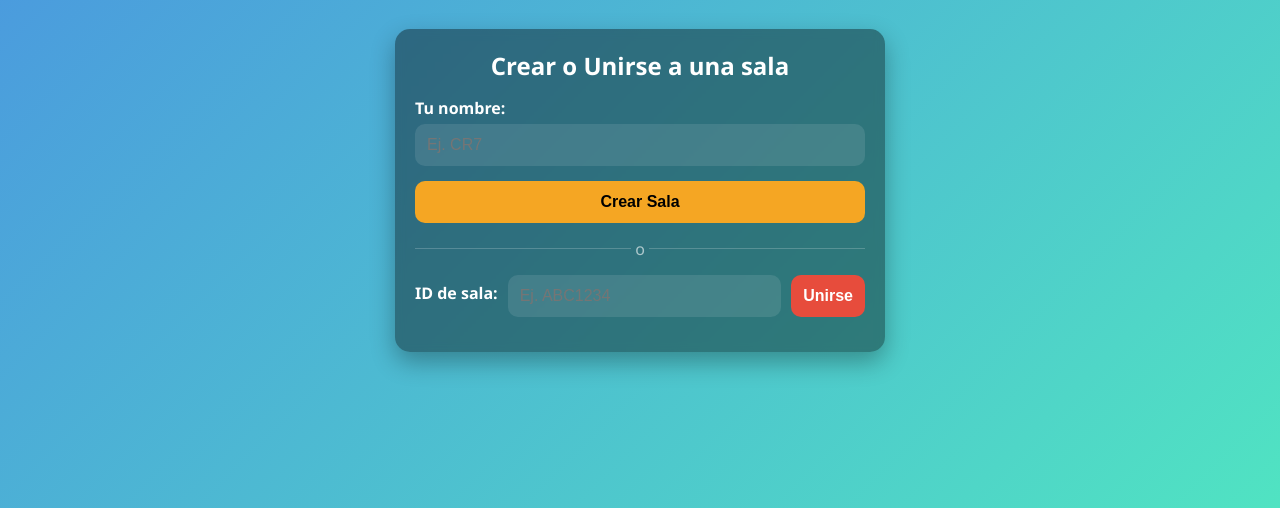
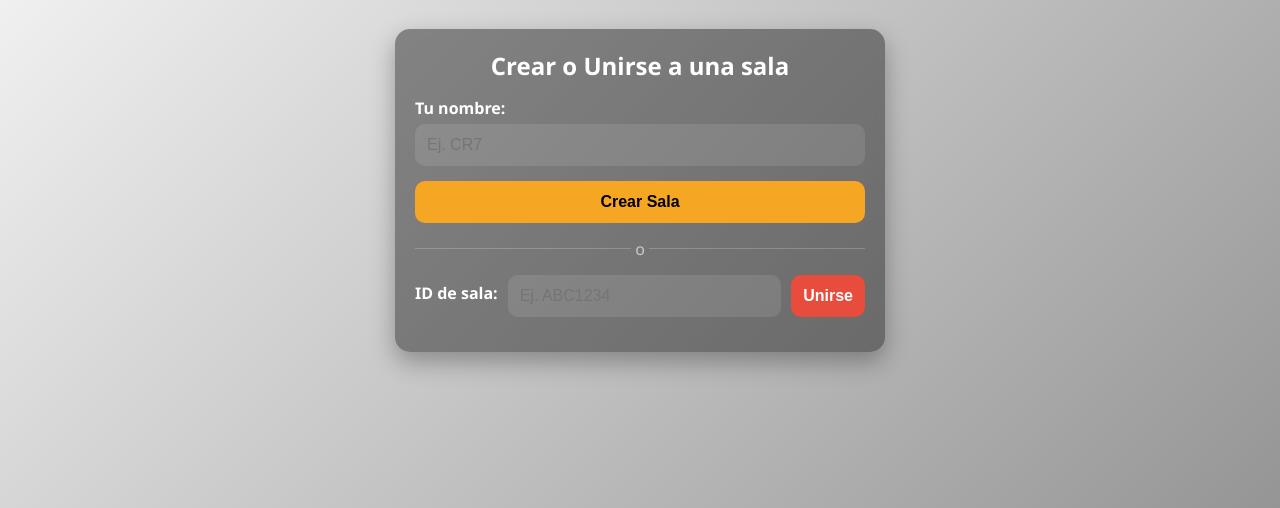
Before and after one commit to JoaquinSola/impostor-futbolista, a website: page public/index.html in a window 1280 px wide. Shown: the part 292-800 px from the top of the page. Drawn offline with Linux system fonts and the light colour scheme.

Commit message:
Update style.css

```diff
--- a/public/style.css
+++ b/public/style.css
@@ -5,7 +5,7 @@ Estilos Generales y del Body
 */
 body {
     font-family: 'Segoe UI', Tahoma, Geneva, Verdana, sans-serif;
-    background: linear-gradient(135deg, #4a90e2, #50e3c2);
+    background: linear-gradient(135deg, #fff, #959595);
     color: #fff;
     margin: 0;
     padding: 0;
```
